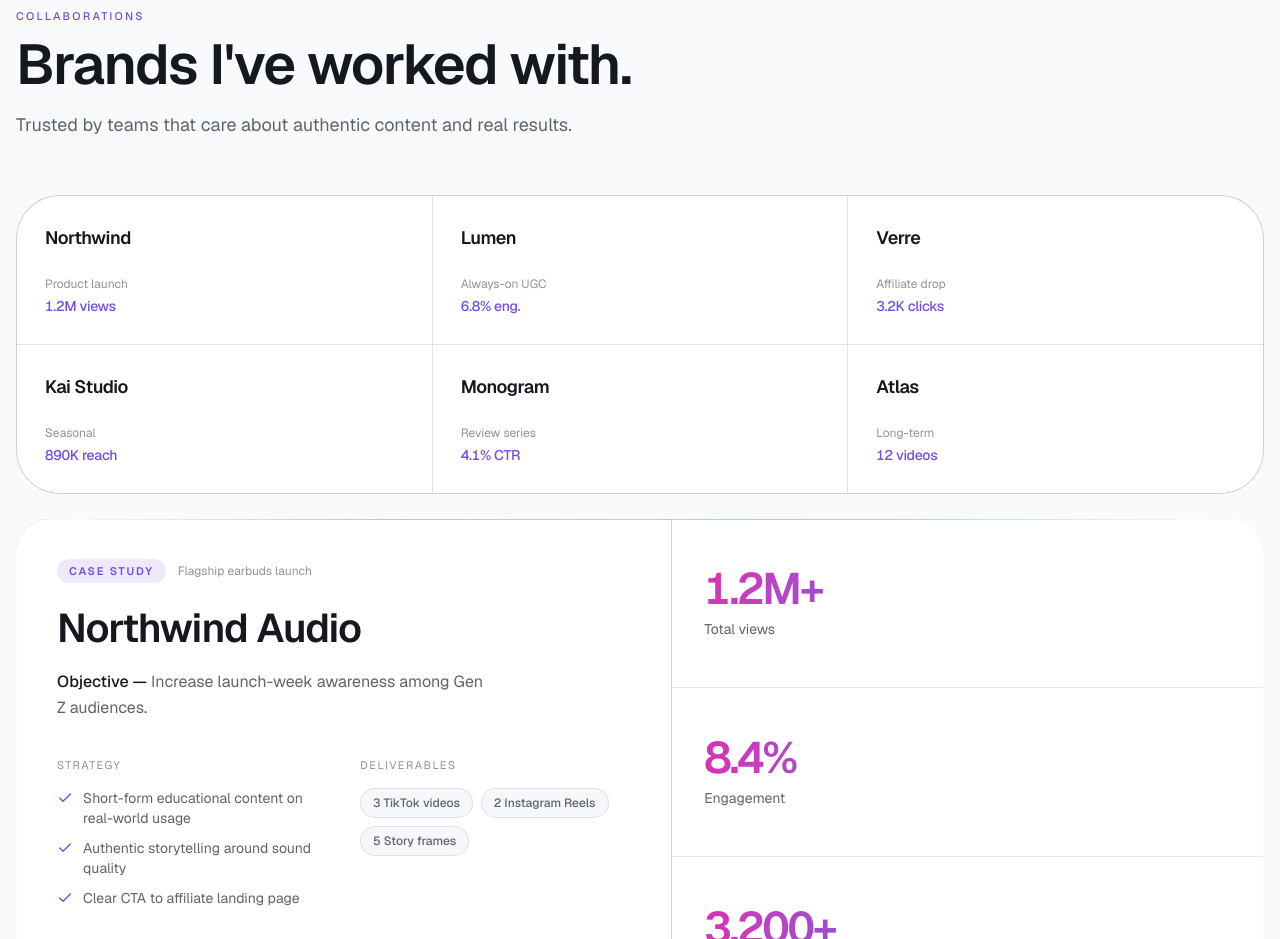
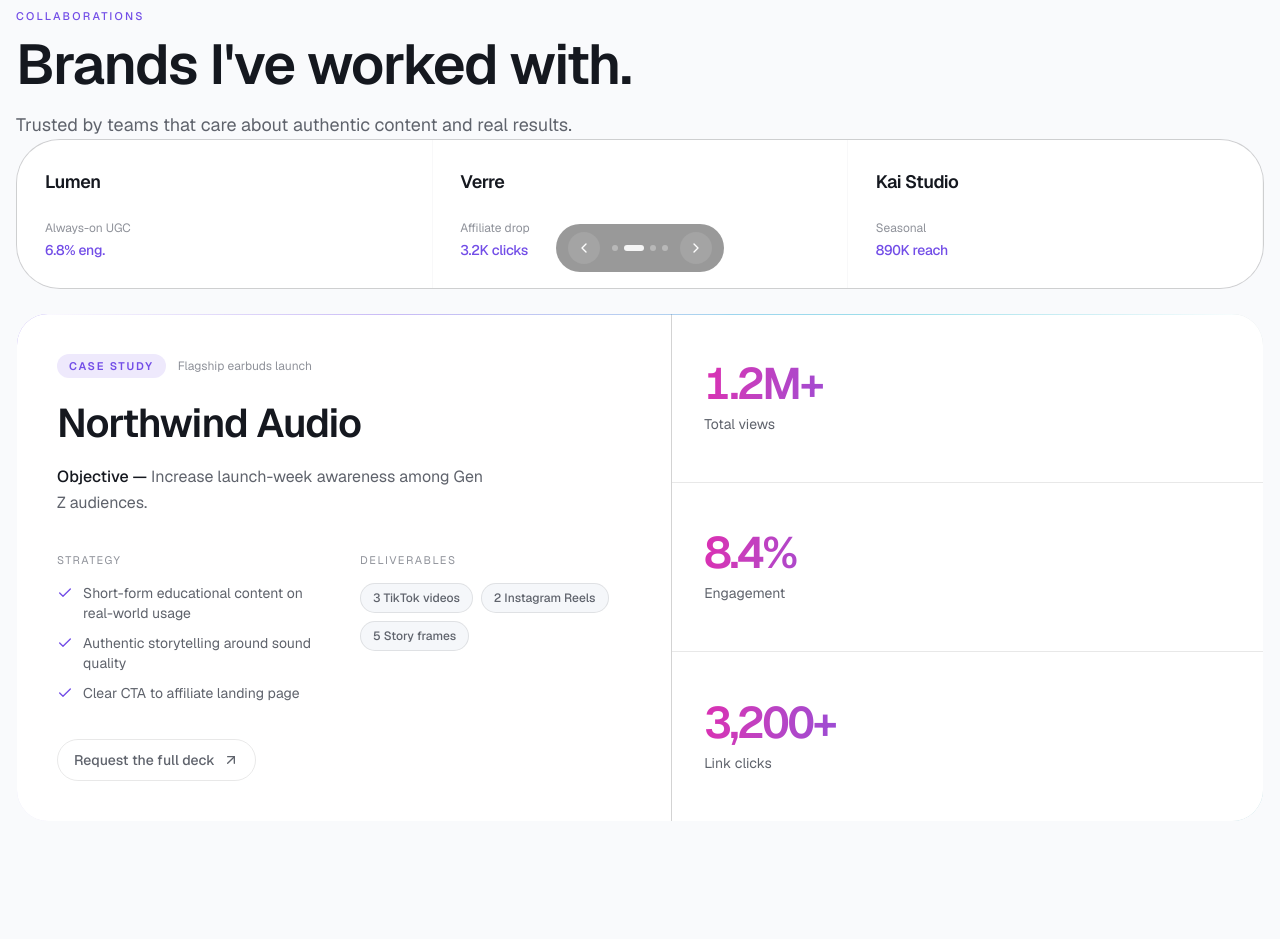
Before and after one commit to andypratama3/creator-andypratama, a Next.js app: page / in a window 1280 px wide. Shown: the part 8600-9539 px from the top of the page. Built offline with nearby package versions, Linux system fonts and the light colour scheme.

Commit message:
Brand carousel: auto-play 4s, pause on hover, manual arrows/dots, swipe ready

```diff
--- /dev/null
+++ b/components/site/brand-carousel.tsx
@@ -0,0 +1,76 @@
+"use client"
+
+import { useEffect, useRef, useState } from "react"
+import { ChevronLeft, ChevronRight } from "lucide-react"
+import { brands } from "@/lib/creator-data"
+import { Reveal } from "./reveal"
+
+export function BrandCarousel() {
+  const [index, setIndex] = useState(0)
+  const timer = useRef<NodeJS.Timeout | null>(null)
+  const cardsPerView = 3
+  const maxIndex = Math.max(0, brands.length - cardsPerView)
+
+  const safeIndex = Math.min(index, maxIndex)
+
+  const next = () => setIndex((i) => Math.min(i + 1, maxIndex))
+  const prev = () => setIndex((i) => Math.max(i - 1, 0))
+
+  useEffect(() => {
+    timer.current = setInterval(next, 4000)
+    return () => { if (timer.current) clearInterval(timer.current) }
+  }, [next])
+
+  const pause = () => { if (timer.current) { clearInterval(timer.current); timer.current = null } }
+  const resume = () => {
+    if (timer.current) return
+    timer.current = setInterval(next, 4000)
+  }
+
+  const trackStyle = { transform: `translateX(-${safeIndex * (100 / cardsPerView)}%)` }
+
+  return (
+    <div
+      className="relative overflow-hidden rounded-3xl border border-hairline bg-hairline"
+      onMouseEnter={pause}
+      onMouseLeave={resume}
+    >
+      <div className="flex transition-transform duration-700 ease-[cubic-bezier(0.16,1,0.3,1)]" style={trackStyle}>
+        {brands.map((b, i) => (
+          <div
+            key={b.name}
+            className="min-w-[calc(100%/3)] bg-surface p-6 transition-colors duration-500 hover:bg-surface-2 sm:p-7"
+            style={{ minWidth: `calc(100% / ${cardsPerView})` }}
+          >
+            <Reveal delay={(i % 3) * 50} className="h-full">
+              <div className="group flex h-full flex-col justify-between gap-6">
+                <span className="text-lg font-semibold tracking-tight">{b.name}</span>
+                <div>
+                  <p className="text-xs text-ink-subtle">{b.campaign}</p>
+                  <p data-numeric className="mt-1 text-sm font-medium text-brand">
+                    {b.result}
+                  </p>
+                </div>
+              </div>
+            </Reveal>
+          </div>
+        ))}
+      </div>
+
+      {/* Navigation */}
+      <div className="absolute bottom-4 left-1/2 z-10 flex -translate-x-1/2 items-center gap-3 rounded-full bg-black/40 px-3 py-2 backdrop-blur-sm">
+        <button onClick={() => { prev(); pause(); setTimeout(resume, 3000) }} aria-label="Previous" className="grid size-8 place-items-center rounded-full bg-white/10 text-white hover:bg-white/20 transition-colors">
+          <ChevronLeft className="size-4" />
+        </button>
+        <div className="flex gap-1.5">
+          {Array.from({ length: maxIndex + 1 }).map((_, i) => (
+            <button key={i} onClick={() => { setIndex(i); pause(); setTimeout(resume, 3000) }} aria-label={`Go to slide ${i + 1}`} className={`h-1.5 rounded-full transition-all duration-300 ${i === safeIndex ? "w-5 bg-white/90" : "w-1.5 bg-white/30 hover:bg-white/50"}`} />
+          ))}
+        </div>
+        <button onClick={() => { next(); pause(); setTimeout(resume, 3000) }} aria-label="Next" className="grid size-8 place-items-center rounded-full bg-white/10 text-white hover:bg-white/20 transition-colors">
+          <ChevronRight className="size-4" />
+        </button>
+      </div>
+    </div>
+  )
+}
--- a/components/site/brands.tsx
+++ b/components/site/brands.tsx
@@ -1,5 +1,6 @@
 import { ArrowUpRight, Check } from "lucide-react"
-import { brands, caseStudy } from "@/lib/creator-data"
+import { caseStudy } from "@/lib/creator-data"
+import { BrandCarousel } from "./brand-carousel"
 import { Reveal } from "./reveal"
 import { SectionHeading } from "./section-heading"
 
@@ -13,23 +14,7 @@ export function Brands() {
           description="Trusted by teams that care about authentic content and real results."
         />
 
-        <ul className="mt-14 grid grid-cols-2 gap-px overflow-hidden rounded-3xl border border-hairline bg-hairline sm:grid-cols-3">
-          {brands.map((b, i) => (
-            <li key={b.name} className="bg-surface">
-              <Reveal delay={(i % 3) * 50} className="h-full">
-                <div className="group flex h-full flex-col justify-between gap-6 p-6 transition-colors duration-500 hover:bg-surface-2 sm:p-7">
-                  <span className="text-lg font-semibold tracking-tight">{b.name}</span>
-                  <div>
-                    <p className="text-xs text-ink-subtle">{b.campaign}</p>
-                    <p data-numeric className="mt-1 text-sm font-medium text-brand">
-                      {b.result}
-                    </p>
-                  </div>
-                </div>
-              </Reveal>
-            </li>
-          ))}
-        </ul>
+        <BrandCarousel />
 
         <Reveal className="mt-6">
           <article className="ring-gradient glow-top relative overflow-hidden rounded-[2rem]">
```
